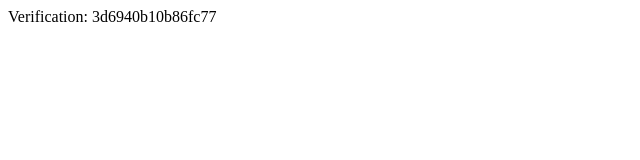
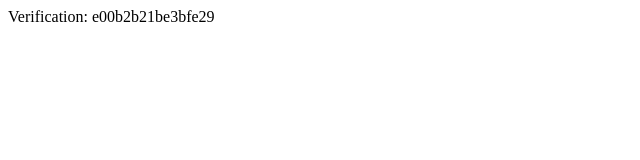
Before and after one commit to Skitalec86/Skit86, a plain HTML site: page yandex_e00b2b21be3bfe29.html in a window 1280 px wide. Shown: the full height of the page, 0-640 px from the left. Drawn offline with Linux system fonts and the light colour scheme.

Commit message:
Update and rename yandex_3d6940b10b86fc77.html to yandex_e00b2b21be3bfe29.html

```diff
--- a/yandex_3d6940b10b86fc77.html
+++ b/yandex_e00b2b21be3bfe29.html
@@ -2,5 +2,5 @@
     <head>
         <meta http-equiv="Content-Type" content="text/html; charset=UTF-8">
     </head>
-    <body>Verification: 3d6940b10b86fc77</body>
+    <body>Verification: e00b2b21be3bfe29</body>
 </html>
```
